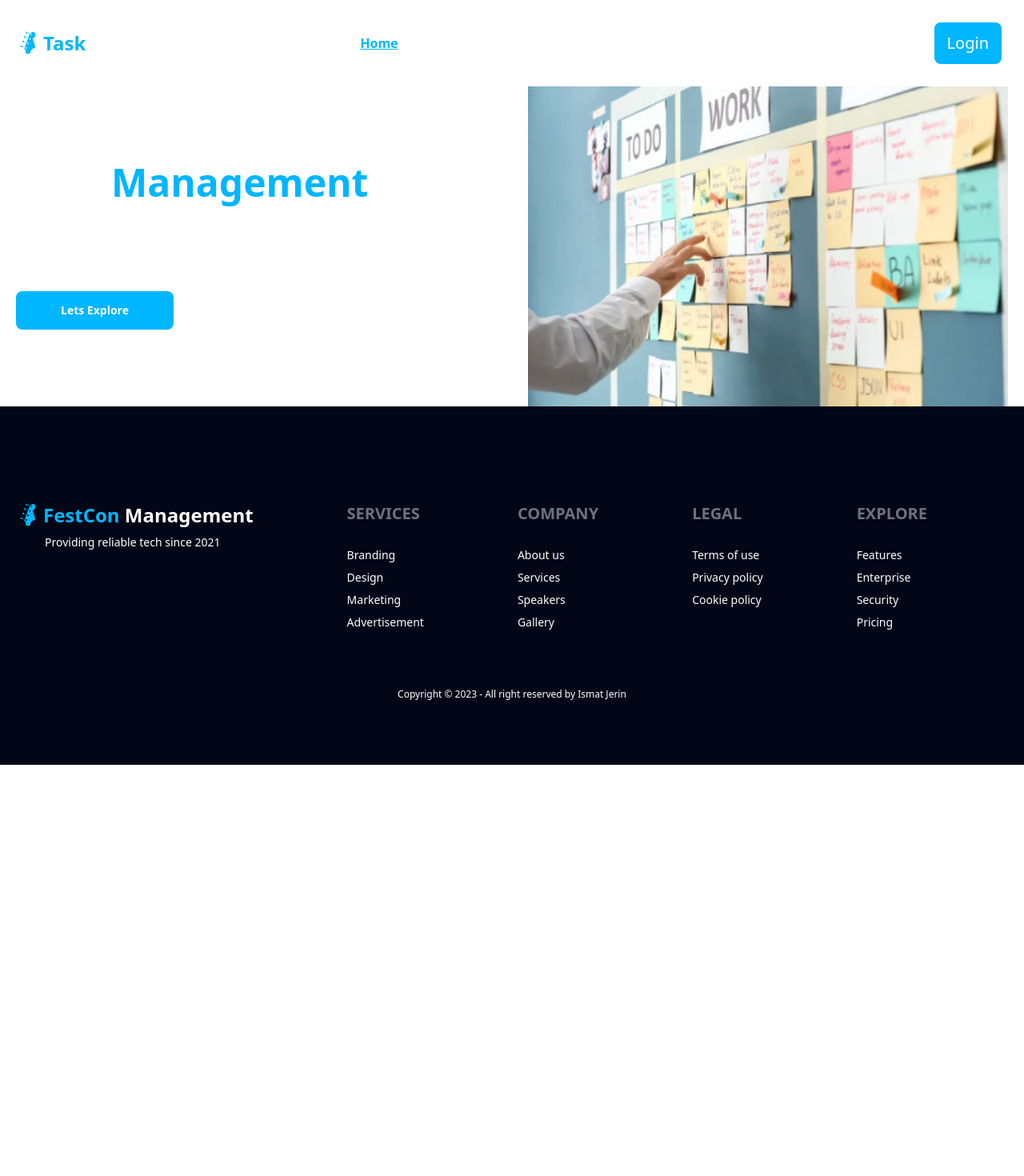
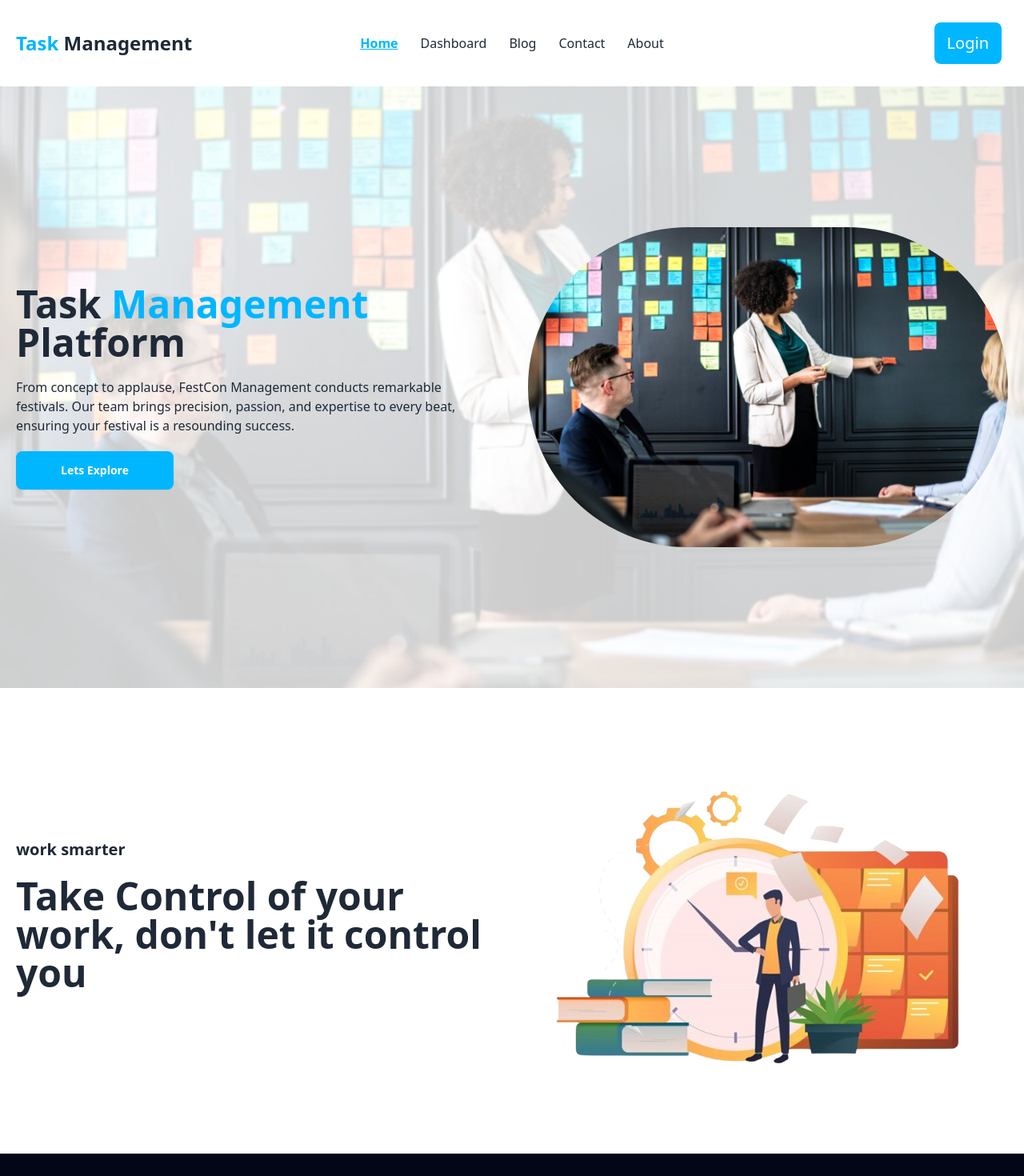
Before and after one commit to jerin-arpa/task-management-platform-client, a React (Vite) app: page / in a window 1280 px wide. Shown: the top 1470 px of the page at 80% size. Before the commit the page ends 956 px from the top, so only its background shows below. Built offline with nearby package versions, Linux system fonts and the light colour scheme; no server answers.

Commit message:
add a section in home page called work

```diff
--- a/index.html
+++ b/index.html
@@ -1,5 +1,5 @@
 <!doctype html>
-<html lang="en">
+<html lang="en" data-theme="light">
 
 <head>
   <meta charset="UTF-8" />
--- a/src/Component/Navbar/Navbar.jsx
+++ b/src/Component/Navbar/Navbar.jsx
@@ -3,7 +3,6 @@ import { Link, NavLink } from "react-router-dom";
 import { AuthContext } from "../../Provider/AuthProvider";
 import { FaUserCircle } from 'react-icons/fa';
 import { LuLogOut } from 'react-icons/lu';
-import { GiGuitarBassHead } from 'react-icons/gi';
 
 
 const Navbar = () => {
@@ -51,7 +50,7 @@ const Navbar = () => {
 
     return (
         <div>
-            <div className="navbar container mx-auto px-5 py-7 text-white">
+            <div className="navbar container mx-auto px-5 py-7">
                 <div className="navbar-start">
                     <div className="dropdown">
                         <label tabIndex={0} className="btn btn-ghost lg:hidden">
@@ -62,7 +61,6 @@ const Navbar = () => {
                         </ul>
                     </div>
                     <div className="flex gap-1">
-                        <GiGuitarBassHead className="text-3xl text-info"></GiGuitarBassHead>
                         <p className="text-sm md:text-2xl font-extrabold"><span className="text-info">Task</span> Management</p>
                     </div>
                 </div>
--- a/src/Pages/HomePage/Banner/Banner.jsx
+++ b/src/Pages/HomePage/Banner/Banner.jsx
@@ -1,16 +1,16 @@
-import banner from '../../../assets/images/banner.png'
+import banner from '../../../assets/images/2.png'
 
 
 const Banner = () => {
     return (
         <div>
             <div>
-                <div>
+                {/* <div>
                     <div className="container mx-auto px-5 flex flex-col lg:flex-row gap-10">
                         <div className="flex-1 flex items-center">
                             <div>
-                                <h1 className="mb-5 text-3xl lg:text-5xl font-bold text-white">Task <span className="text-info">Management</span></h1>
-                                <p className="mb-5 text-white">From concept to applause, FestCon Management conducts remarkable festivals. Our team brings precision, passion, and expertise to every beat, ensuring your festival is a resounding success.</p>
+                                <h1 className="mb-5 text-3xl lg:text-5xl font-bold text-white">Manage Your Task easily with <span className="text-info">Task Management</span></h1>
+                                <p className="mb-5 text-white">Manage Your Task easily with Task Management</p>
                                 <button className="btn bg-info border-0 text-white hover:bg-white hover:text-info px-14">Lets Explore</button>
                             </div>
                         </div>
@@ -19,27 +19,27 @@ const Banner = () => {
                             <img className='w-full' src={banner} alt="" />
                         </div>
                     </div>
-                </div>
+                </div> */}
 
 
-                {/* <div className="carousel w-full">
+                <div className="carousel w-full">
                     <div id="slide1" className="carousel-item relative w-full">
-                        <div className="hero ">
-                            <div className="hero-overlay bg-opacity-80"></div>
-                            <div className="container mx-auto px-5 flex flex-col lg:flex-row gap-10 py-28 md:py-44">
+                        <div className="hero" style={{ backgroundImage: `url(${banner})` }}>
+                            <div className="hero-overlay bg-opacity-80 bg-white"></div>
+                            <div className="container mx-auto px-5 flex flex-col lg:flex-row gap-10 py-28 md:py-44 items-center">
                                 <div className="flex-1">
-                                    <h1 className="mb-5 text-3xl lg:text-5xl font-bold text-white">Task <span className="text-info">Management</span> Platform</h1>
-                                    <p className="mb-5 text-white">From concept to applause, FestCon Management conducts remarkable festivals. Our team brings precision, passion, and expertise to every beat, ensuring your festival is a resounding success.</p>
+                                    <h1 className="mb-5 text-3xl lg:text-5xl font-bold">Task <span className="text-info">Management</span> Platform</h1>
+                                    <p className="mb-5">From concept to applause, FestCon Management conducts remarkable festivals. Our team brings precision, passion, and expertise to every beat, ensuring your festival is a resounding success.</p>
                                     <button className="btn bg-info border-0 text-white hover:bg-white hover:text-info px-14">Lets Explore</button>
                                 </div>
 
                                 <div className="flex-1">
-                                    <img className='w-full' src={banner} alt="" />
+                                    <img className='w-full rounded-full' src={banner} alt="" />
                                 </div>
                             </div>
                         </div>
                     </div>
-                </div> */}
+                </div>
             </div>
         </div>
     );
--- a/src/Pages/HomePage/Home/Home.jsx
+++ b/src/Pages/HomePage/Home/Home.jsx
@@ -1,10 +1,12 @@
 import Banner from "../Banner/Banner";
+import Work from "../Work/Work";
 
 
 const Home = () => {
     return (
         <div>
             <Banner></Banner>
+            <Work></Work>
         </div>
     );
 };
--- /dev/null
+++ b/src/Pages/HomePage/Work/Work.jsx
@@ -0,0 +1,23 @@
+/* eslint-disable react/no-unescaped-entities */
+import image from '../../../assets/images/3-removebg-preview.png';
+
+const Work = () => {
+    return (
+        <div>
+            <div className='container mx-auto px-5 flex gap-10 my-20'>
+                <div className='flex-1 flex items-center'>
+                    <div>
+                        <p className='text-xl font-bold mb-5'>work smarter</p>
+                        <h2 className='mb-5 text-3xl lg:text-5xl font-bold'>Take Control of your work, don't let it control you</h2>
+                    </div>
+                </div>
+
+                <div className='flex-1'>
+                    <img src={image} alt="" />
+                </div>
+            </div>
+        </div>
+    );
+};
+
+export default Work;
```
Also changed, not shown: src/assets/images/3-removebg-preview.png (added), src/assets/images/4-removebg-preview.png (added).
